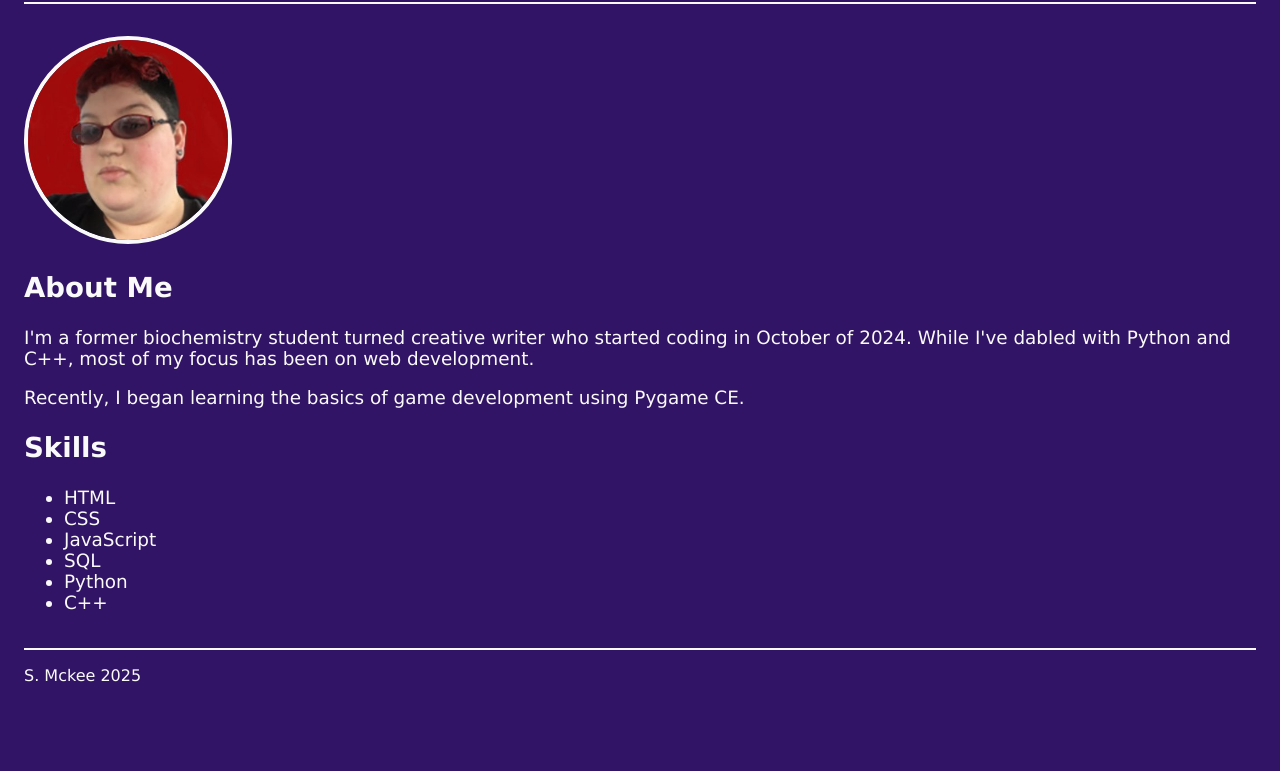
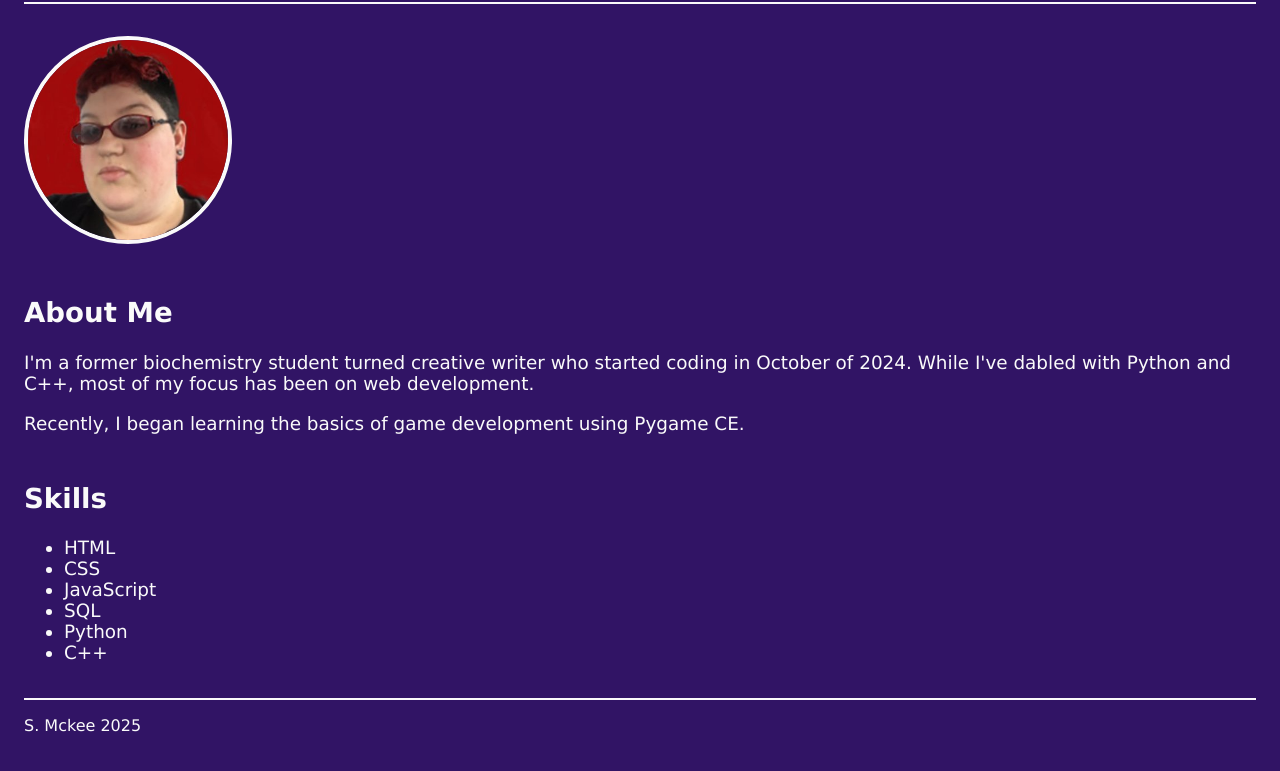
Before and after one commit to s-mckee/portfolio_website, a plain HTML site: page index.html in a window 1280 px wide. Shown: the part 111-882 px from the top of the page. Before the commit the page ends 836 px from the top, so only its background shows below. Drawn offline with Linux system fonts and the light colour scheme.

Commit message:
Adjusted spacing between sections

```diff
--- a/styles.css
+++ b/styles.css
@@ -45,6 +45,10 @@ main {
     font-size: 1.15rem;
 }
 
+main h2 {
+    margin-top: 3rem;
+}
+
 main a {
     color: #fafafa;
 }
```
